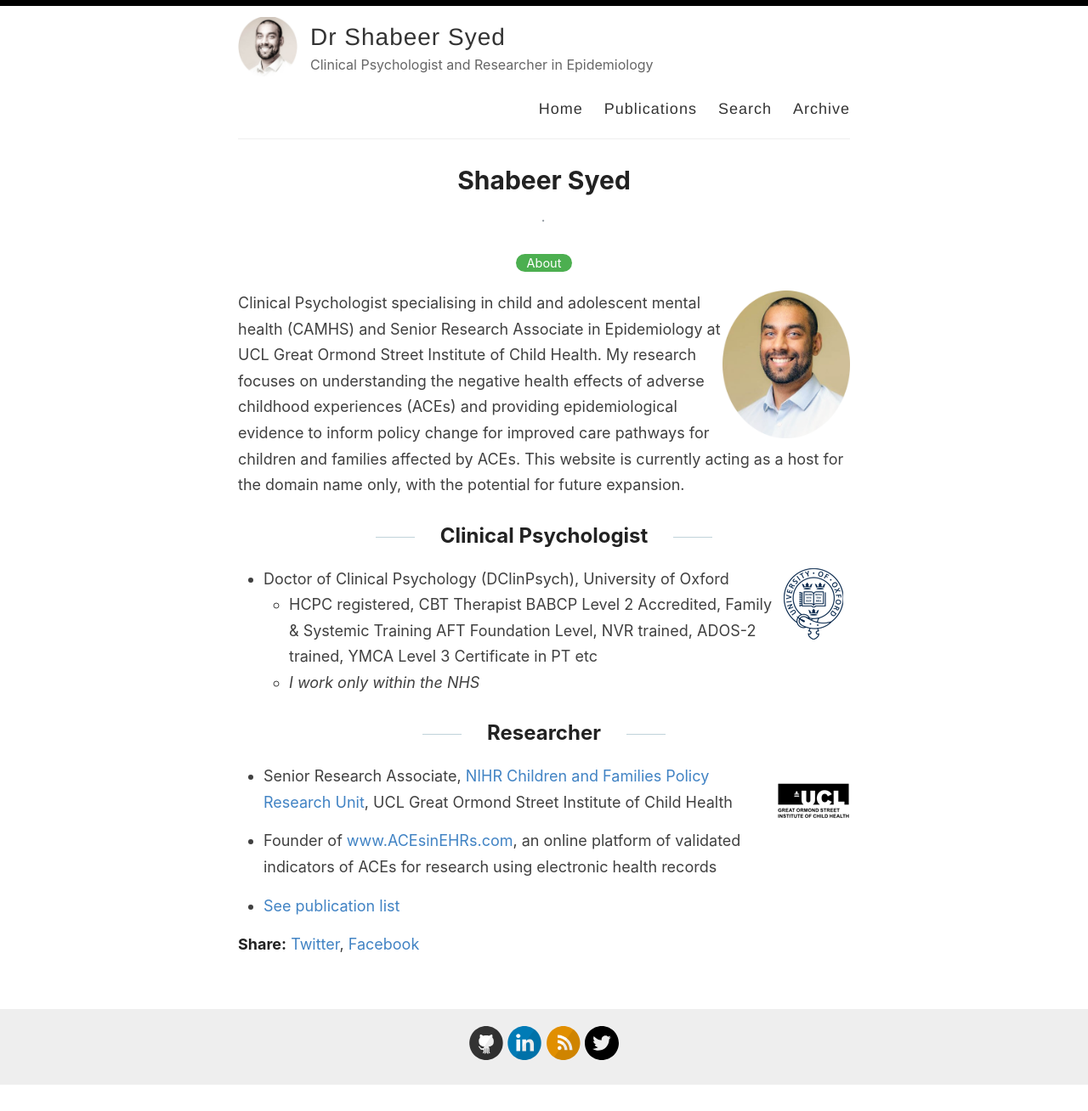
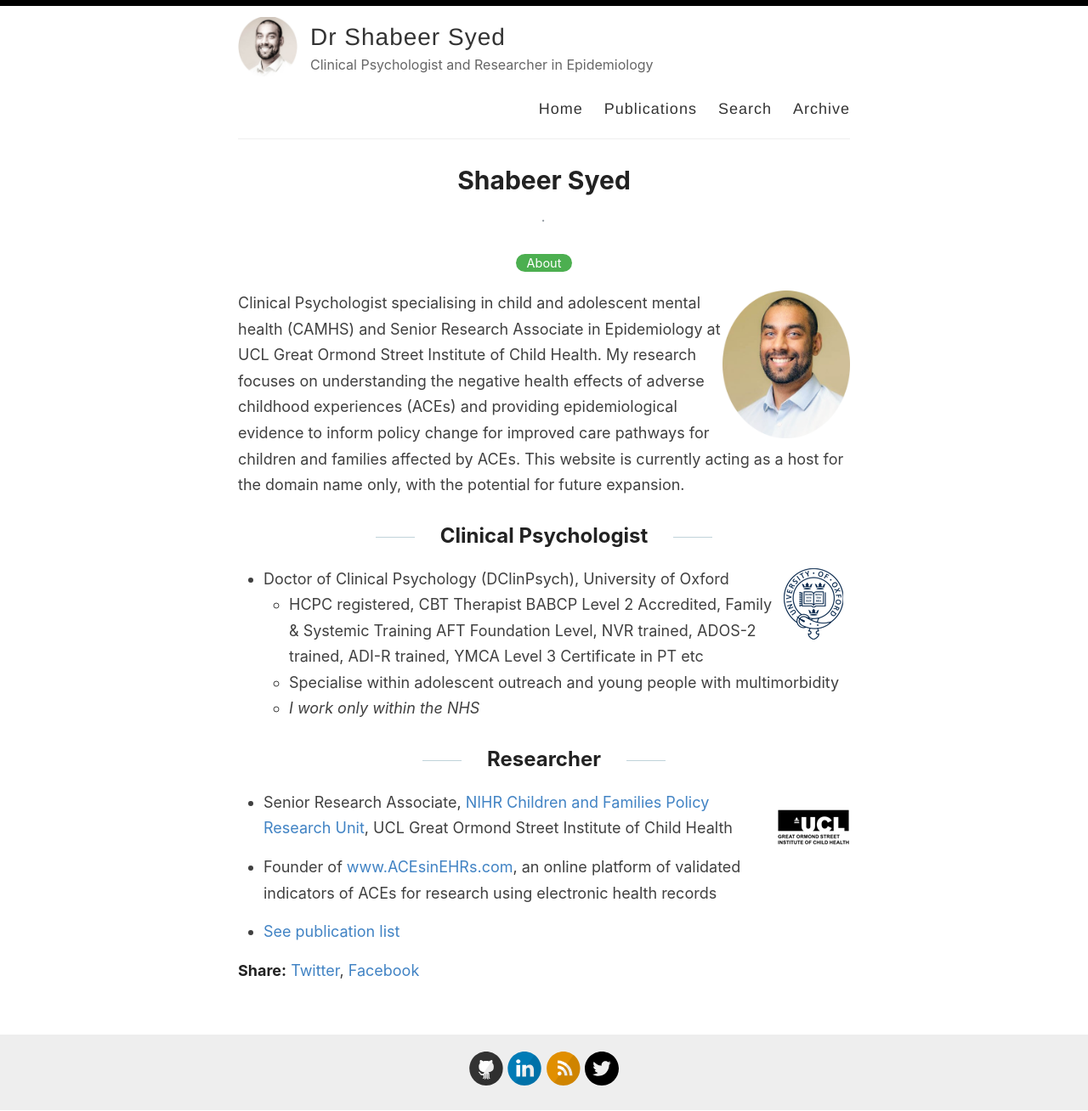
Before and after one commit to shabeer-syed/shabeersyed, a Jekyll site: the page built from index.md, in a window 1280 px wide. Shown: the whole page at 85% size. Built offline with Jekyll 4.4.1, drawn with Linux system fonts in a browser that asks for light colours; before the commit the page ends 1277 px from its top, so only the background shows below that.

Commit message:
Update index.md

```diff
--- a/index.md
+++ b/index.md
@@ -10,7 +10,8 @@ Clinical Psychologist specialising in child and adolescent mental health (CAMHS)
 ## Clinical Psychologist
 <img style="float: right;" src="https://raw.githubusercontent.com/shabeer-syed/shabeersyed/master/images/ox%20logo.png" alt="ox shabeer Syed"/>
 - Doctor of Clinical Psychology (DClinPsych), University of Oxford
-   - HCPC registered, CBT Therapist BABCP Level 2 Accredited, Family & Systemic Training AFT Foundation Level, NVR trained, ADOS-2 trained, YMCA Level 3 Certificate in PT etc
+   - HCPC registered, CBT Therapist BABCP Level 2 Accredited, Family & Systemic Training AFT Foundation Level, NVR trained, ADOS-2 trained, ADI-R trained, YMCA Level 3 Certificate in PT etc
+   - Specialise within adolescent outreach and young people with multimorbidity
    - *I work only within the NHS*
 
 ## Researcher
```
